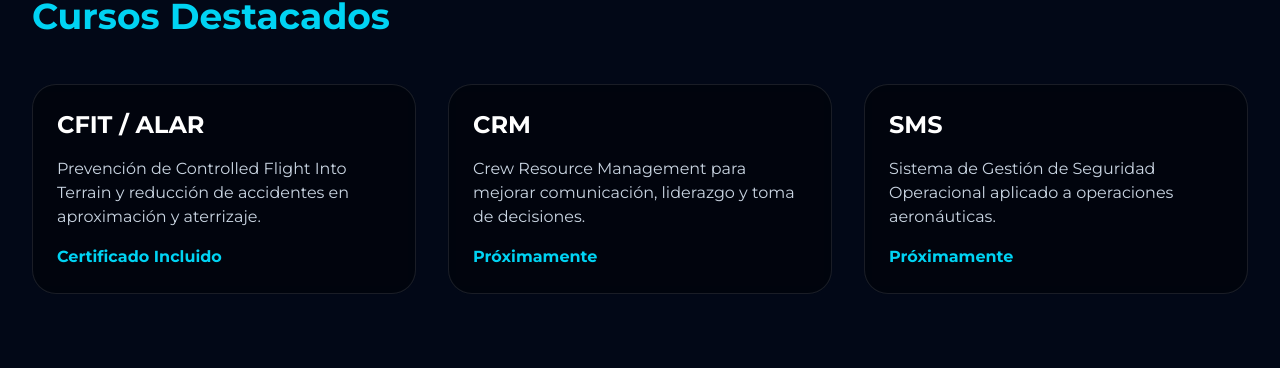
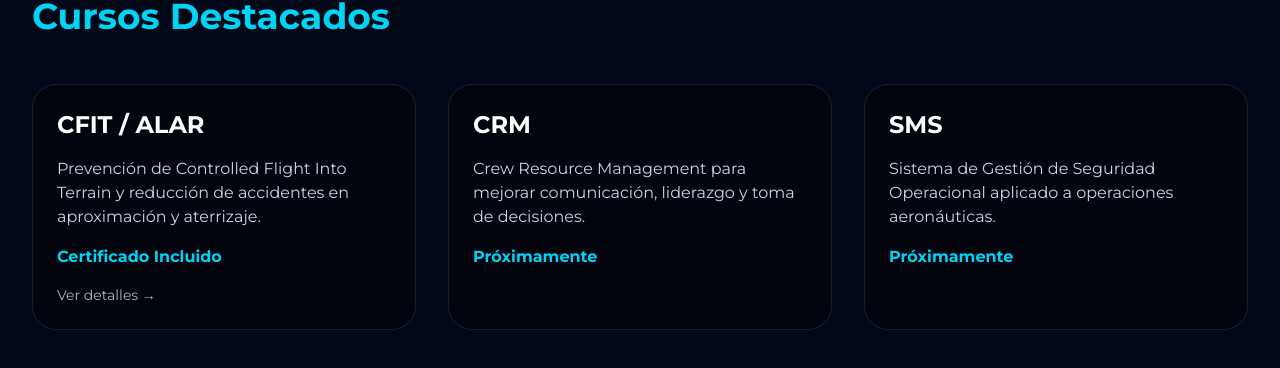
Before and after one commit to Mojiks/caelum-colegio-aviacion, a React (Vite) app: page /cursos in a window 1280 px wide. Shown: the part 900-1268 px from the top of the page. Built offline with nearby package versions, Linux system fonts and the light colour scheme; no server answers.

Commit message:
Make CFIT ALAR course card clickable

```diff
--- a/src/pages/CoursesPage.tsx
+++ b/src/pages/CoursesPage.tsx
@@ -127,7 +127,23 @@ export default function CoursesPage() {
 
           <div className="grid md:grid-cols-2 lg:grid-cols-3 gap-8">
 
-            <div className="bg-black/40 backdrop-blur-md border border-white/10 rounded-3xl p-6">
+            <Link
+  to="/curso/cfit-alar"
+  className="
+  block
+  bg-black/40
+  backdrop-blur-md
+  border
+  border-white/10
+  rounded-3xl
+  p-6
+  hover:border-cyan-400
+  hover:shadow-lg
+  hover:shadow-cyan-500/20
+  transition
+  duration-300
+  "
+>
 
   <h3 className="text-2xl font-bold mb-4">
     CFIT / ALAR
@@ -139,11 +155,15 @@ export default function CoursesPage() {
     y aterrizaje.
   </p>
 
-              <div className="text-cyan-400 font-semibold">
+  <div className="text-cyan-400 font-semibold mb-4">
     Certificado Incluido
   </div>
 
+  <div className="text-white/70 text-sm">
+    Ver detalles →
   </div>
+
+</Link>
 
             <div className="bg-black/40 backdrop-blur-md border border-white/10 rounded-3xl p-6">
 
```
Lines whose indentation alone changed are shown as unchanged.
